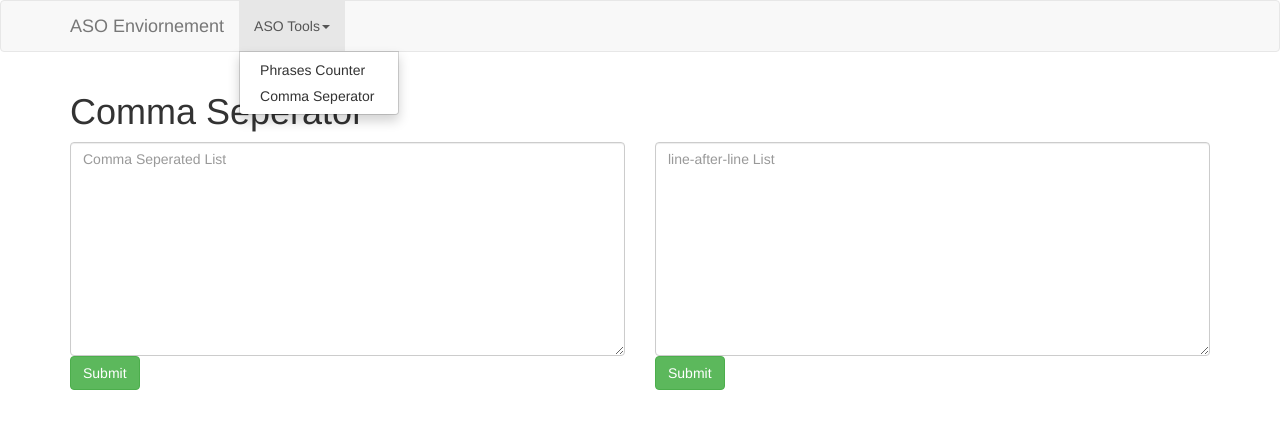
After one commit to lesagi/aso_env, a Node server app: page /commaSeperator in a window 1280 px wide, after a click on "ASO Tools". The commit adds this page. Shown: the top 429 px of the page. Run offline with Node 20, Linux system fonts and the light colour scheme; some libraries are stand-ins or nearby versions.

Commit message:
comma seperator,navbar and frame in counter

```diff
--- a/app.js
+++ b/app.js
@@ -8,10 +8,18 @@ app = express();
 
 app.use(bodyParser.urlencoded({extended: true}));
 app.set("view engine", "ejs");
-app.use(express.static(__dirname + "/public/css"));
+app.use(express.static(__dirname + "/public"));
+app.use(methodOverride("_method"));
 
 
-app.use(methodOverride("_method"));
+
+//=================
+// ROUTES IMPORTING
+//=================
+
+var phrasesCounterRoutes         = require("./routes/phrasesCounter.js");
+app.use("/phrasesCounter", phrasesCounterRoutes);
+
 
 // =====================
 // Setting the routes
@@ -19,24 +27,16 @@ app.use(methodOverride("_method"));
 
 //Home Route
 app.get("/", function(req,res){
-    res.render("phrasesCounter/index");
+    res.redirect("phrasesCounter/index");
 });
 
-//phrasesCounter INDEX page
-app.get("/", function(req,res){
-    res.render("phrasesCounter/index");
-})
+// =====================
+// COMMA SEPERATOR
+// =====================
 
-
-//SHOW Keywords list counter
-app.post("/phrasesCounter", function(req,res){
-
-    var undelimitedList = req.body.keywordsList;
-    var desc = req.body.fullDescription;
-
-    var keyList = functions.countKeywords(undelimitedList, desc);
-
-   res.render("phrases/Countershow", {keyList:keyList});
+// SHOW COMMA SEPERATOR
+app.get("/commaSeperator", function(req,res){
+    res.render("commaSeperator/index");
 });
 
 app.listen(process.env.PORT, process.env.IP, function(){
--- /dev/null
+++ b/public/scripts/commaSeperator.js
@@ -0,0 +1,18 @@
+function replaceChar(text, fChar, dChar){
+    return text.split(fChar).join(dChar);
+}
+
+var toCommaBtn = document.getElementById("toCommaBtn");
+var toLineBtn = document.getElementById("toLineBtn");
+var commaField = document.getElementById("commaDelList");
+var lineField = document.getElementById("lineDelList");
+
+toLineBtn.addEventListener("click", function(){
+	var text = commaField.value;
+	lineField.value = replaceChar(text,",","\n");
+});
+
+toCommaBtn.addEventListener("click", function(){
+	var text = lineField.value;
+	commaField.value = replaceChar(text,"\n",",");
+});
--- /dev/null
+++ b/views/commaSeperator/index.ejs
@@ -0,0 +1,21 @@
+<% include ../partials/header.ejs %>
+
+
+    <div class="container container-fluid">
+        <h1>Comma Seperator</h1>
+        <div class="row">
+            <div class="col-lg-6 col-md-6 col-sm-6 col-xs-12">
+            	<textarea class="form-control" id="commaDelList" placeholder="Comma Seperated List" rows="10"></textarea>
+	            <input class="btn btn-success" id="toLineBtn" type="submit"  value="Submit">
+            </div>
+            <div class="col-lg-6 col-md-6 col-sm-6 col-xs-12">
+            	<textarea class="form-control" id="lineDelList" placeholder="line-after-line List" rows="10"></textarea>
+	            <input class="btn btn-success" id="toCommaBtn" type="submit" value="Submit">
+            </div>
+        </div>
+    </div>
+
+
+    <script type="text/javascript" src="/scripts/commaSeperator.js"></script>
+
+<% include ../partials/footer.ejs %>
--- a/views/partials/footer.ejs
+++ b/views/partials/footer.ejs
@@ -1,6 +1,6 @@
 	<script type="text/javascript" src="https://cdnjs.cloudflare.com/ajax/libs/jquery/3.2.1/jquery.min.js"></script>
 	<script type="text/javascript" src="https://maxcdn.bootstrapcdn.com/bootstrap/3.3.7/js/bootstrap.min.js"></script>
-	<script type="text/javascript" src="functions/index.js"></script>
+
 
 </body>
 </html>
--- a/views/partials/header.ejs
+++ b/views/partials/header.ejs
@@ -5,3 +5,31 @@
 	<link rel="stylesheet" type="text/css" href="https://maxcdn.bootstrapcdn.com/bootstrap/3.3.7/css/bootstrap.min.css">
 </head>
 <body>
+
+	<nav class="navbar navbar-default">
+	  <div class="container container-fluid">
+	    <!-- Brand and toggle get grouped for better mobile display -->
+	    <div class="navbar-header">
+	      <button type="button" class="navbar-toggle collapsed" data-toggle="collapse" data-target="#bs-example-navbar-collapse-1" aria-expanded="false">
+	        <span class="sr-only">Toggle navigation</span>
+	        <span class="icon-bar"></span>
+	        <span class="icon-bar"></span>
+	        <span class="icon-bar"></span>
+	      </button>
+	      <a class="navbar-brand" href="#">ASO Enviornement</a>
+	    </div>
+
+	    <!-- Collect the nav links, forms, and other content for toggling -->
+	    <div class="collapse navbar-collapse" id="bs-example-navbar-collapse-1">
+	      <ul class="nav navbar-nav">
+	        <li class="dropdown">
+	          <a href="#" class="dropdown-toggle" data-toggle="dropdown" role="button" aria-haspopup="true" aria-expanded="false">ASO Tools<span class="caret"></span></a>
+	          <ul class="dropdown-menu">
+	            <li><a href="/phrasesCounter">Phrases Counter</a></li>
+	            <li><a href="/commaSeperator">Comma Seperator</a></li>
+	          </ul>
+	        </li>
+	      </ul>
+	    </div><!-- /.navbar-collapse -->
+	  </div><!-- /.container-fluid -->
+	</nav>
```
Also changed, not shown: functions/index.js (+11 -1 lines), routes/phrasesCounter.js (added, +25 -0 lines), views/phrasesCounter/index.ejs (+5 -4 lines), views/phrasesCounter/show.ejs (+22 -9 lines).
